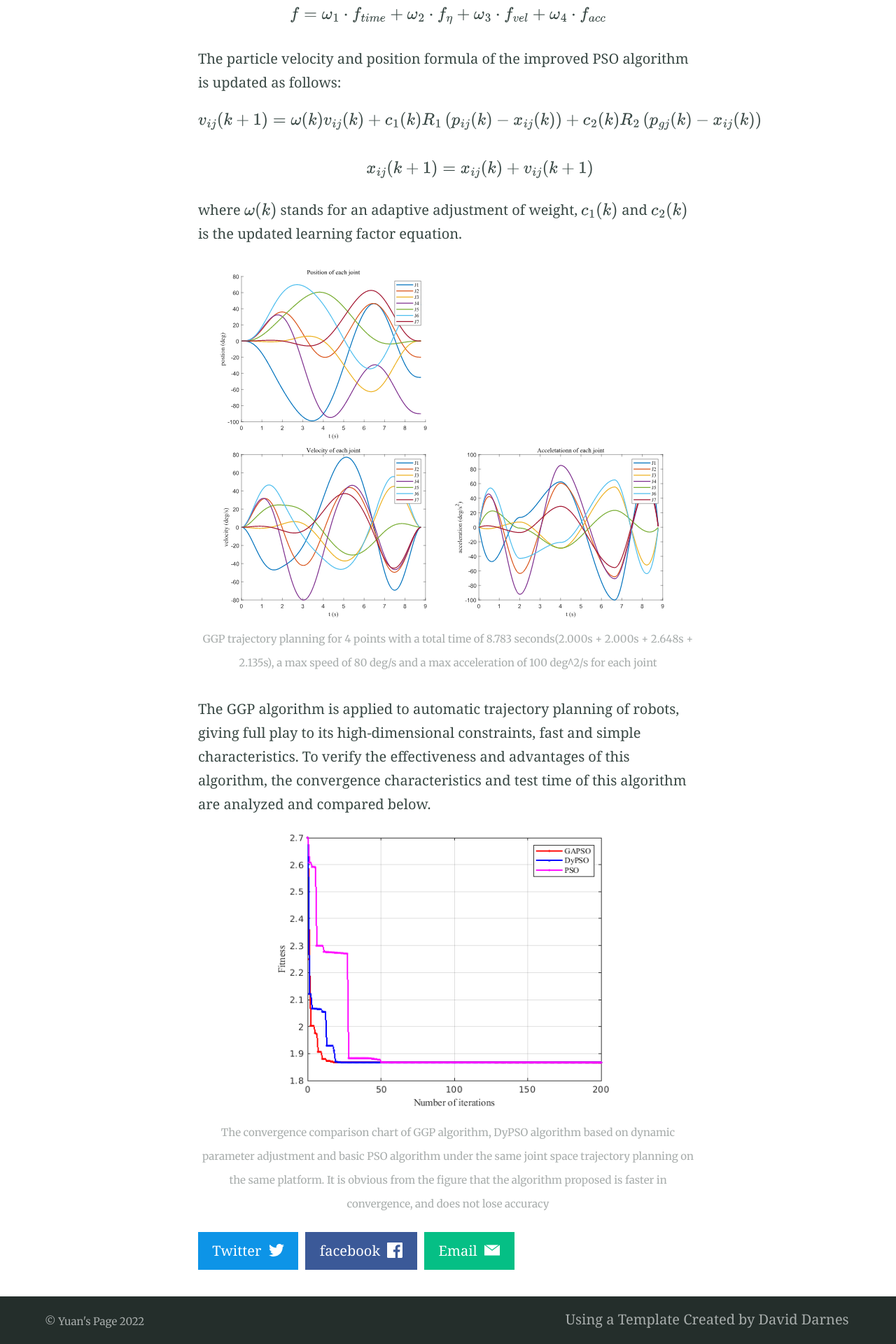
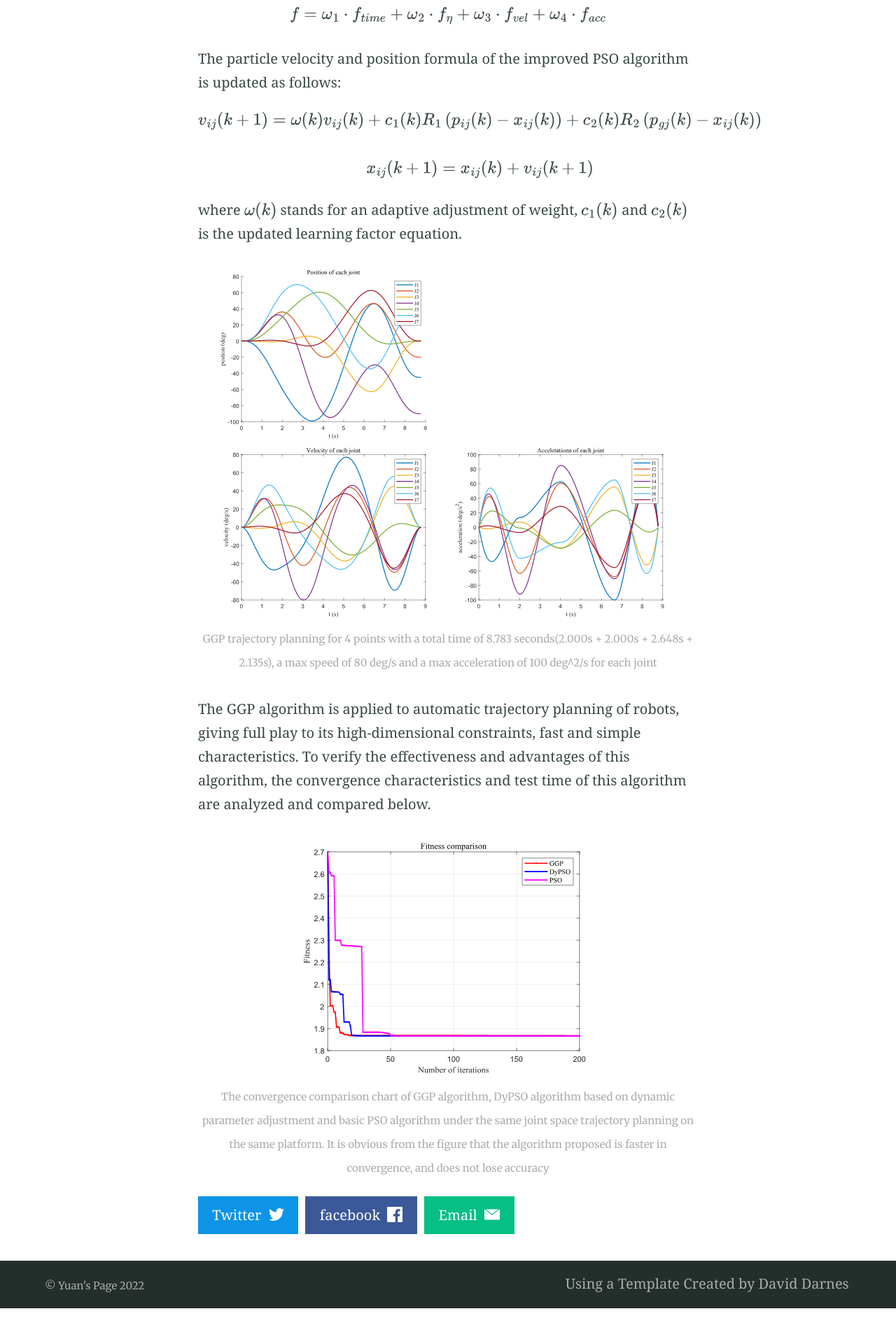
Before and after one commit to Confuzzle/Confuzzle.github.io, a Jekyll site: the page built from _posts/2021-08-24-ggp.md, in a window 1280 px wide. Shown: the part 1149-3069 px from the top of the page at 70% size. Built offline with Jekyll 4.4.1, drawn with Linux system fonts in a browser that asks for light colours; after the commit the page ends 3018 px from its top, so only the background shows below that.

Commit message:
Modified ggp pic

```diff
--- a/_posts/2021-08-24-ggp.md
+++ b/_posts/2021-08-24-ggp.md
@@ -31,4 +31,4 @@ $$
 where $\omega(k)$ stands for an adaptive adjustment of weight, $c_{1}(k)$ and $c_{2}(k)$ is the updated learning factor equation.
 {% include figure.html image="\assets\pictures\gapso-4-points-joint-space-planning.svg" caption="GGP trajectory planning for 4 points with a total time of 8.783 seconds(2.000s + 2.000s + 2.648s + 2.135s), a max speed of 80 deg/s and a max acceleration of 100 deg^2/s for each joint" width="95%" %}
 The GGP algorithm is applied to automatic trajectory planning of robots, giving full play to its high-dimensional constraints, fast and simple characteristics. To verify the effectiveness and advantages of this algorithm, the convergence characteristics and test time of this algorithm are analyzed and compared below.
-{% include figure.html image="\assets\pictures\improved-gapso-times.png" caption="The convergence comparison chart of GGP algorithm, DyPSO algorithm based on dynamic parameter adjustment and basic PSO algorithm under the same joint space trajectory planning on the same platform. It is obvious from the figure that the algorithm proposed is faster in convergence, and does not lose accuracy" width="75%" %}
+{% include figure.html image="\assets\pictures\improved-gapso-times.svg" caption="The convergence comparison chart of GGP algorithm, DyPSO algorithm based on dynamic parameter adjustment and basic PSO algorithm under the same joint space trajectory planning on the same platform. It is obvious from the figure that the algorithm proposed is faster in convergence, and does not lose accuracy" width="65%" %}
```
Also changed, not shown: assets/pictures/improved-gapso-times.png (deleted), assets/pictures/improved-gapso-times.svg (added).
